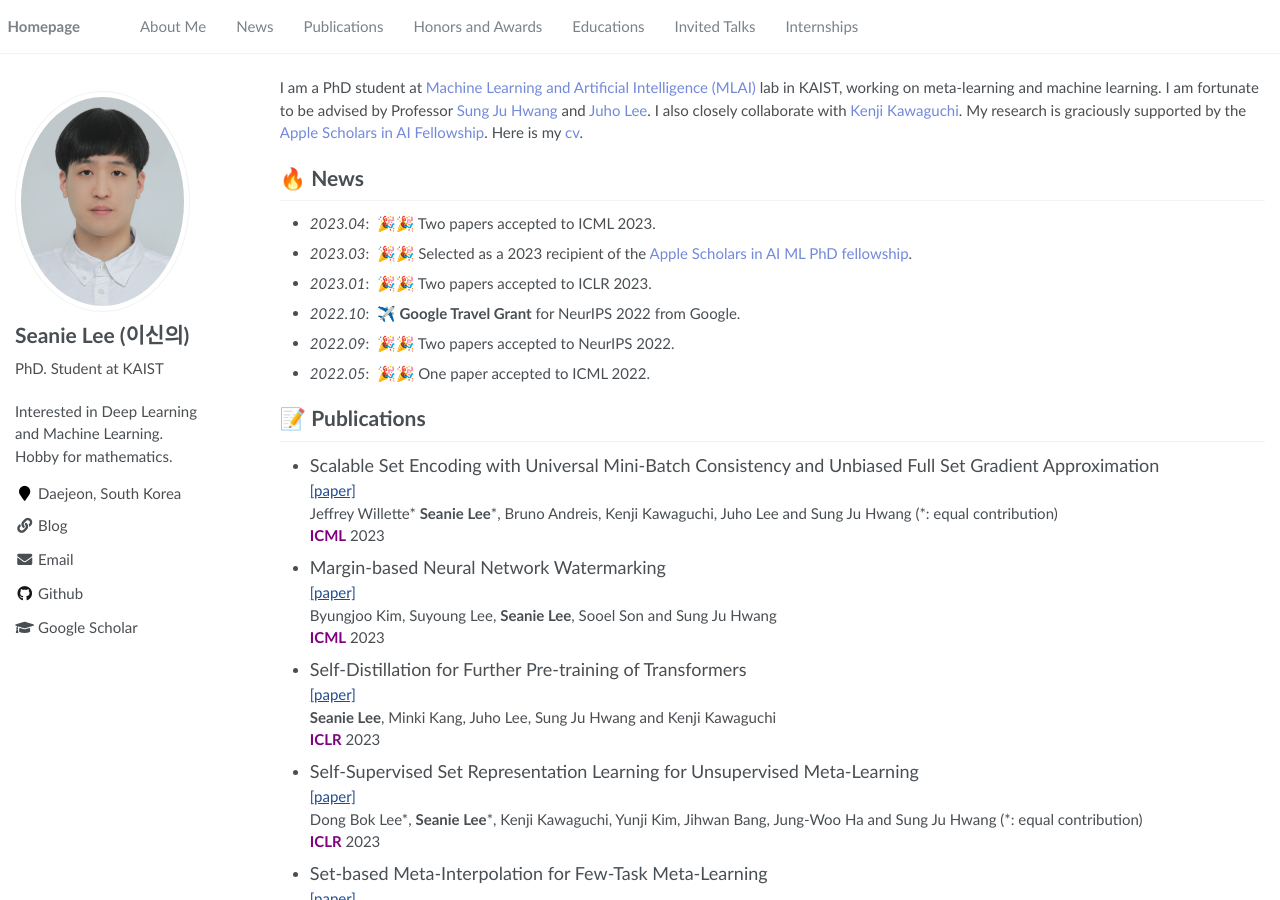
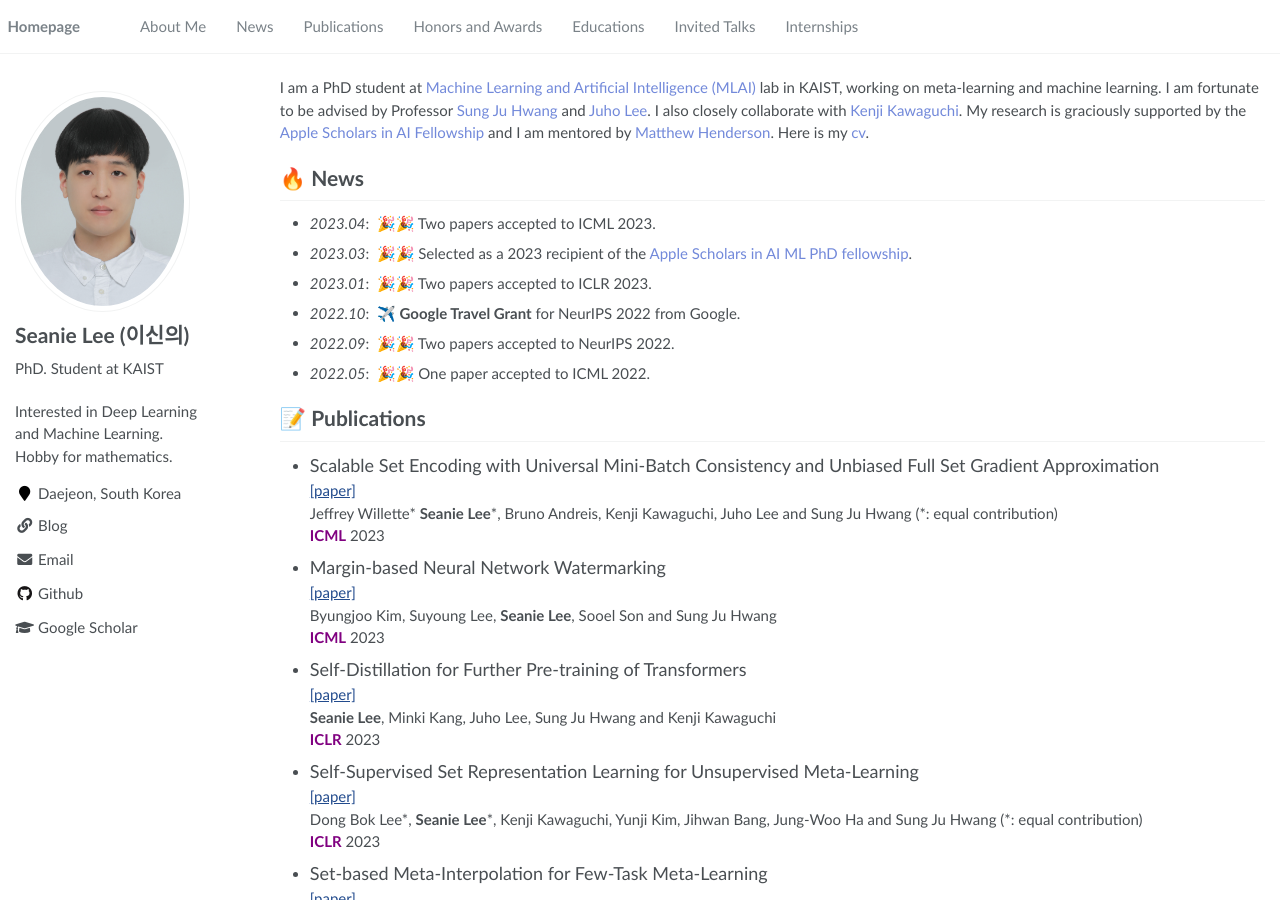
Before and after one commit to seanie12/seanie12.github.io, a Jekyll site: the page built from _pages/about.md, in a window 1280 px wide and 900 px high. Built offline with Jekyll 4.4.1, drawn with Linux system fonts in a browser that asks for light colours.

Commit message:
Update about.md

```diff
--- a/_pages/about.md
+++ b/_pages/about.md
@@ -17,7 +17,7 @@ redirect_from:
 
 <span class='anchor' id='about-me'></span>
 
-I am a PhD student at <a href="https://www.mlai-kaist.com/" style="color: #7289da; text-decoration: none;">Machine Learning and Artificial Intelligence (MLAI)</a> lab in KAIST, working on meta-learning and machine learning. I am fortunate to be advised by Professor <a href="http://www.sungjuhwang.com/" style="color: #7289da; text-decoration: none;">Sung Ju Hwang</a> and <a href="https://juho-lee.github.io/" style="color: #7289da; text-decoration: none;">Juho Lee</a>. I also closely collaborate with <a href="https://ml.comp.nus.edu.sg/kawaguchi" style="color: #7289da; text-decoration: none;">Kenji Kawaguchi</a>. My research is graciously supported by the <a href="https://machinelearning.apple.com/updates/apple-scholars-aiml-2023" style="color: #7289da; text-decoration: none;">Apple Scholars in AI Fellowship</a>. Here is my <a href="https://seanie12.github.io/assets/cv.pdf" class="link-in-list" style="color: #7289da; text-decoration: none;"> cv</a>.
+I am a PhD student at <a href="https://www.mlai-kaist.com/" style="color: #7289da; text-decoration: none;">Machine Learning and Artificial Intelligence (MLAI)</a> lab in KAIST, working on meta-learning and machine learning. I am fortunate to be advised by Professor <a href="http://www.sungjuhwang.com/" style="color: #7289da; text-decoration: none;">Sung Ju Hwang</a> and <a href="https://juho-lee.github.io/" style="color: #7289da; text-decoration: none;">Juho Lee</a>. I also closely collaborate with <a href="https://ml.comp.nus.edu.sg/kawaguchi" style="color: #7289da; text-decoration: none;">Kenji Kawaguchi</a>. My research is graciously supported by the <a href="https://machinelearning.apple.com/updates/apple-scholars-aiml-2023" style="color: #7289da; text-decoration: none;">Apple Scholars in AI Fellowship</a> and I am mentored by <a href="https://www.matthen.com/" style="color: #7289da; text-decoration: none;">Matthew Henderson</a>. Here is my <a href="https://seanie12.github.io/assets/cv.pdf" class="link-in-list" style="color: #7289da; text-decoration: none;"> cv</a>.
 
 
 
```
